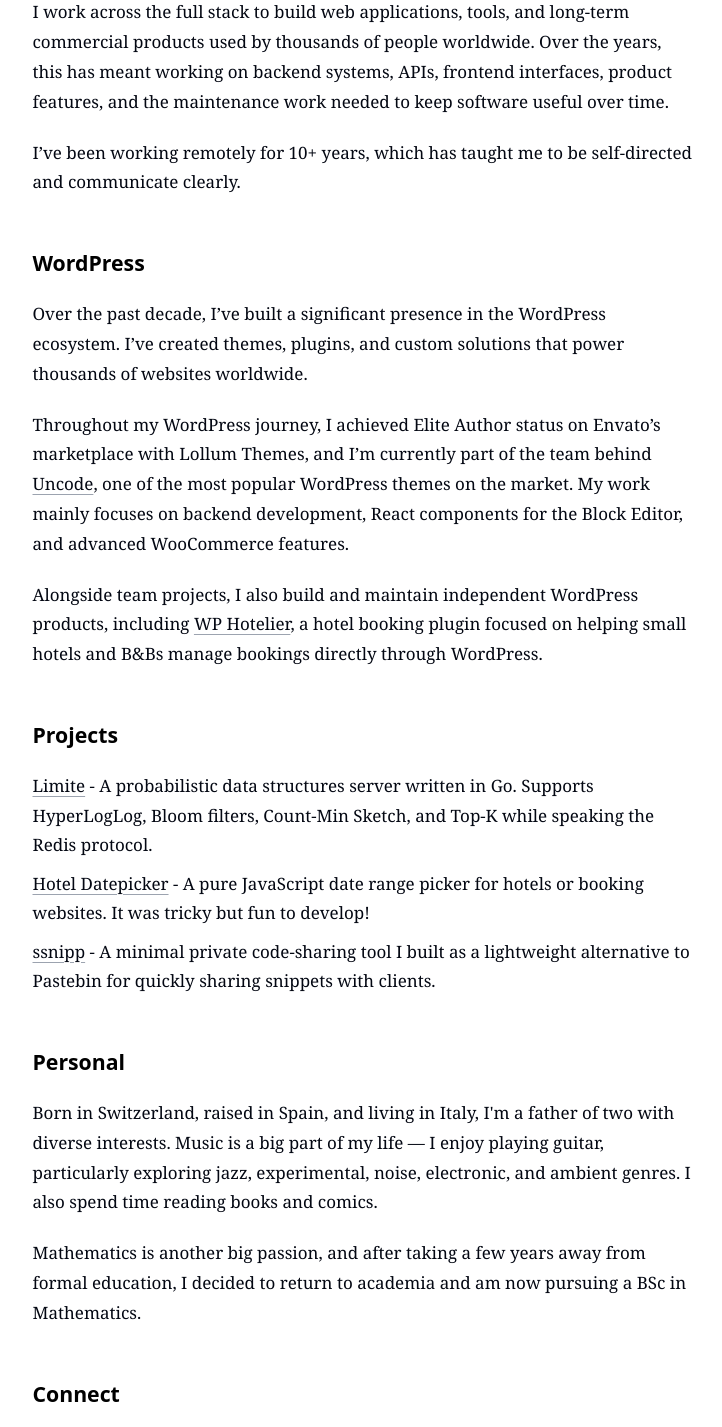
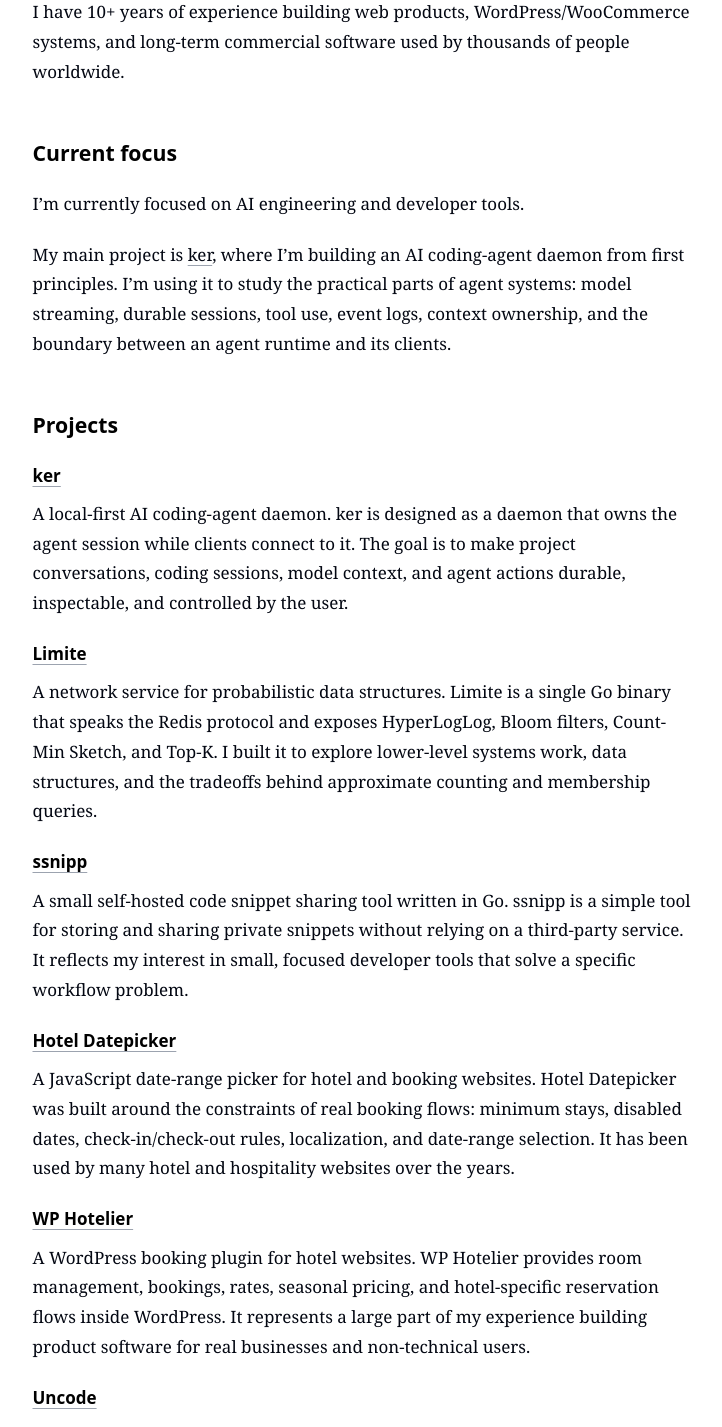
Before and after one commit to benitolopez/lopezb.com, a Next.js app: page / in a window 1280 px wide. Shown: the part 280-1707 px from the top of the page, without its empty margins (276-998 px from the left). Built offline with nearby package versions, Linux system fonts and the light colour scheme.

Commit message:
Update home

```diff
--- a/app/(default-layout)/page.tsx
+++ b/app/(default-layout)/page.tsx
@@ -9,28 +9,144 @@
       </h1>
       <div className="content mt-8">
         <p className="leading-7 text-gray-950 mb-5">
-          Hey there 👋. I’m a{" "}
-          <a
-            href="https://github.com/benitolopez"
-            className="text-gray-950 underline underline-offset-4 decoration-1 decoration-gray-400"
-          >
-            software engineer
-          </a>{" "}
-          who enjoys building products and tools for the web.
+          Hey there. I’m a software engineer based in Italy, currently focused
+          on developer tools, AI agents, and pragmatic systems.
         </p>
 
         <p className="leading-7 text-gray-950 mb-5">
-          I work across the full stack to build web applications, tools, and
-          long-term commercial products used by thousands of people worldwide.
-          Over the years, this has meant working on backend systems, APIs,
-          frontend interfaces, product features, and the maintenance work needed
-          to keep software useful over time.
+          I have 10+ years of experience building web products,
+          WordPress/WooCommerce systems, and long-term commercial software used
+          by thousands of people worldwide.
+        </p>
+
+        <h2 className="leading-7 text-black mt-12 mb-5 font-bold text-xl">
+          Current focus
+        </h2>
+
+        <p className="leading-7 text-gray-950 mb-5">
+          I’m currently focused on AI engineering and developer tools.
         </p>
 
         <p className="leading-7 text-gray-950 mb-5">
-          I’ve been working remotely for 10+ years, which has taught me to be
-          self-directed and communicate clearly.
+          My main project is{" "}
+          <a
+            href="https://ker.dev"
+            className="text-gray-950 underline underline-offset-4 decoration-1 decoration-gray-400"
+          >
+            ker
+          </a>
+          , where I’m building an AI coding-agent daemon from first principles.
+          I’m using it to study the practical parts of agent systems: model
+          streaming, durable sessions, tool use, event logs, context ownership,
+          and the boundary between an agent runtime and its clients.
         </p>
+
+        <h2 className="leading-7 text-black mt-12 mb-5 font-bold text-xl">
+          Projects
+        </h2>
+
+        <div>
+          <h3 className="leading-7 text-black mb-2 font-bold">
+            <a
+              href="https://ker.dev"
+              className="underline underline-offset-4 decoration-1 decoration-gray-400"
+            >
+              ker
+            </a>
+          </h3>
+
+          <p className="leading-7 text-gray-950 mb-5">
+            A local-first AI coding-agent daemon. ker is designed as a daemon
+            that owns the agent session while clients connect to it. The goal is
+            to make project conversations, coding sessions, model context, and
+            agent actions durable, inspectable, and controlled by the user.
+          </p>
+
+          <h3 className="leading-7 text-black mb-2 font-bold ">
+            <a
+              href="https://github.com/benitolopez/limite"
+              className="underline underline-offset-4 decoration-1 decoration-gray-400"
+            >
+              Limite
+            </a>
+          </h3>
+
+          <p className="leading-7 text-gray-950 mb-5">
+            A network service for probabilistic data structures. Limite is a
+            single Go binary that speaks the Redis protocol and exposes
+            HyperLogLog, Bloom filters, Count-Min Sketch, and Top-K. I built it
+            to explore lower-level systems work, data structures, and the
+            tradeoffs behind approximate counting and membership queries.
+          </p>
+
+          <h3 className="leading-7 text-black mb-2 font-bold ">
+            <a
+              href="https://github.com/benitolopez/ssnipp"
+              className="underline underline-offset-4 decoration-1 decoration-gray-400"
+            >
+              ssnipp
+            </a>
+          </h3>
+
+          <p className="leading-7 text-gray-950 mb-5">
+            A small self-hosted code snippet sharing tool written in Go. ssnipp
+            is a simple tool for storing and sharing private snippets without
+            relying on a third-party service. It reflects my interest in small,
+            focused developer tools that solve a specific workflow problem.
+          </p>
+
+          <h3 className="leading-7 text-black mb-2 font-bold ">
+            <a
+              href="https://hoteldatepicker.org"
+              className="underline underline-offset-4 decoration-1 decoration-gray-400"
+            >
+              Hotel Datepicker
+            </a>
+          </h3>
+
+          <p className="leading-7 text-gray-950 mb-5">
+            A JavaScript date-range picker for hotel and booking websites. Hotel
+            Datepicker was built around the constraints of real booking flows:
+            minimum stays, disabled dates, check-in/check-out rules,
+            localization, and date-range selection. It has been used by many
+            hotel and hospitality websites over the years.
+          </p>
+
+          <h3 className="leading-7 text-black mb-2 font-bold ">
+            <a
+              href="https://wphotelier.com"
+              className="underline underline-offset-4 decoration-1 decoration-gray-400"
+            >
+              WP Hotelier
+            </a>
+          </h3>
+
+          <p className="leading-7 text-gray-950 mb-5">
+            A WordPress booking plugin for hotel websites. WP Hotelier provides
+            room management, bookings, rates, seasonal pricing, and
+            hotel-specific reservation flows inside WordPress. It represents a
+            large part of my experience building product software for real
+            businesses and non-technical users.
+          </p>
+
+          <h3 className="leading-7 text-black mb-2 font-bold ">
+            <a
+              href="https://undsgn.com/uncode"
+              className="underline underline-offset-4 decoration-1 decoration-gray-400"
+            >
+              Uncode
+            </a>
+          </h3>
+
+          <p className="leading-7 text-gray-950 mb-5">
+            A commercial WordPress theme and long-running product used by a
+            large customer base. My work on Uncode has included backend systems,
+            advanced customization features, WooCommerce integrations, and React
+            components for the WordPress Block Editor. It is where much of my
+            long-term experience with production software, compatibility,
+            maintenance, and user-facing product work comes from.
+          </p>
+        </div>
 
         <h2 className="leading-7 text-black mt-12 mb-5 font-bold text-xl">
           WordPress
@@ -69,44 +185,6 @@
           , a hotel booking plugin focused on helping small hotels and B&Bs
           manage bookings directly through WordPress.
         </p>
-
-        <h2 className="leading-7 text-black mt-12 mb-5 font-bold text-xl">
-          Projects
-        </h2>
-
-        <ul className="leading-7 text-gray-950 mb-5">
-          <li className="mb-2">
-            <a
-              href="https://github.com/benitolopez/limite"
-              className="text-gray-950 underline underline-offset-4 decoration-1 decoration-gray-400"
-            >
-              Limite
-            </a>{" "}
-            - A probabilistic data structures server written in Go. Supports
-            HyperLogLog, Bloom filters, Count-Min Sketch, and Top-K while
-            speaking the Redis protocol.
-          </li>
-          <li className="mb-2">
-            <a
-              href="https://hoteldatepicker.org/"
-              className="text-gray-950 underline underline-offset-4 decoration-1 decoration-gray-400"
-            >
-              Hotel Datepicker
-            </a>{" "}
-            - A pure JavaScript date range picker for hotels or booking
-            websites. It was tricky but fun to develop!
-          </li>
-          <li className="mb-2">
-            <a
-              href="https://ssnipp.com/"
-              className="text-gray-950 underline underline-offset-4 decoration-1 decoration-gray-400"
-            >
-              ssnipp
-            </a>{" "}
-            - A minimal private code-sharing tool I built as a lightweight
-            alternative to Pastebin for quickly sharing snippets with clients.
-          </li>
-        </ul>
 
         <h2 className="leading-7 text-black mt-12 mb-5 font-bold text-xl">
           Personal
```
